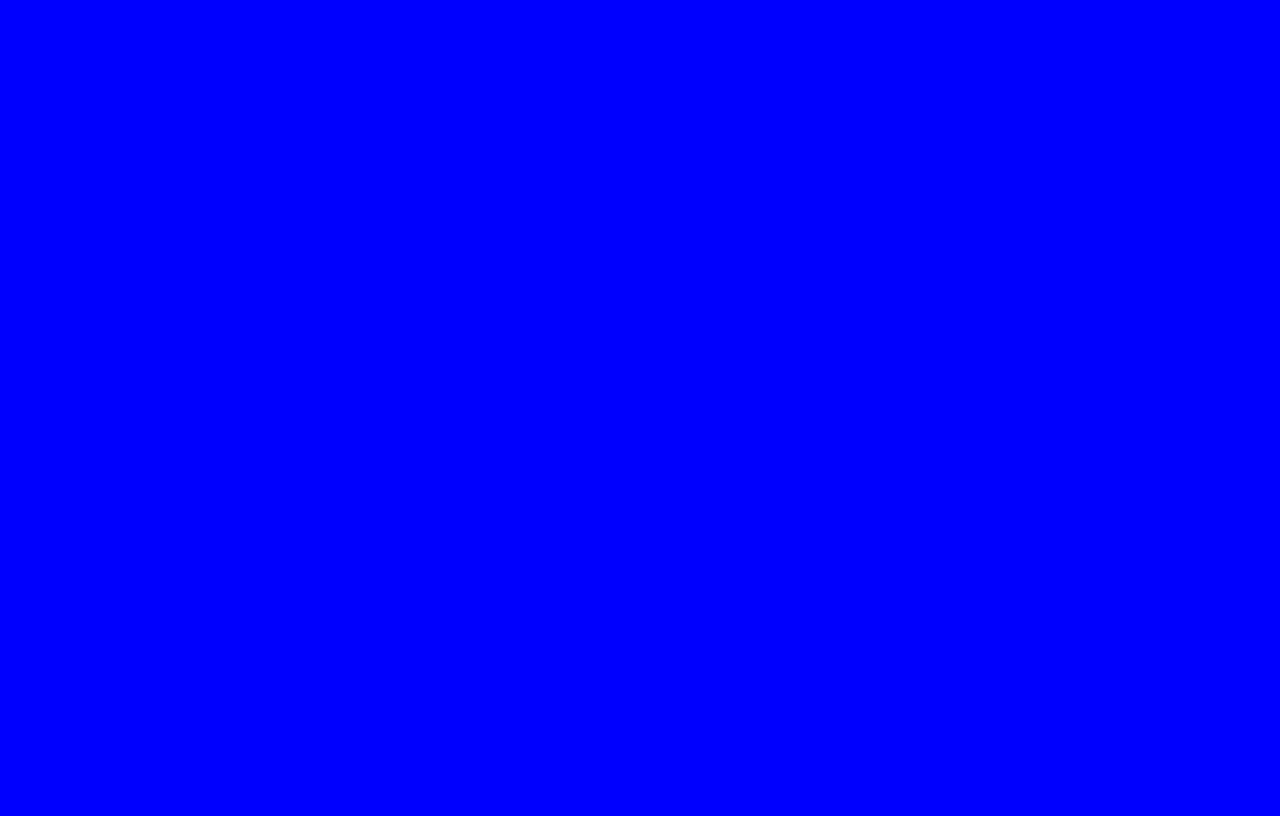
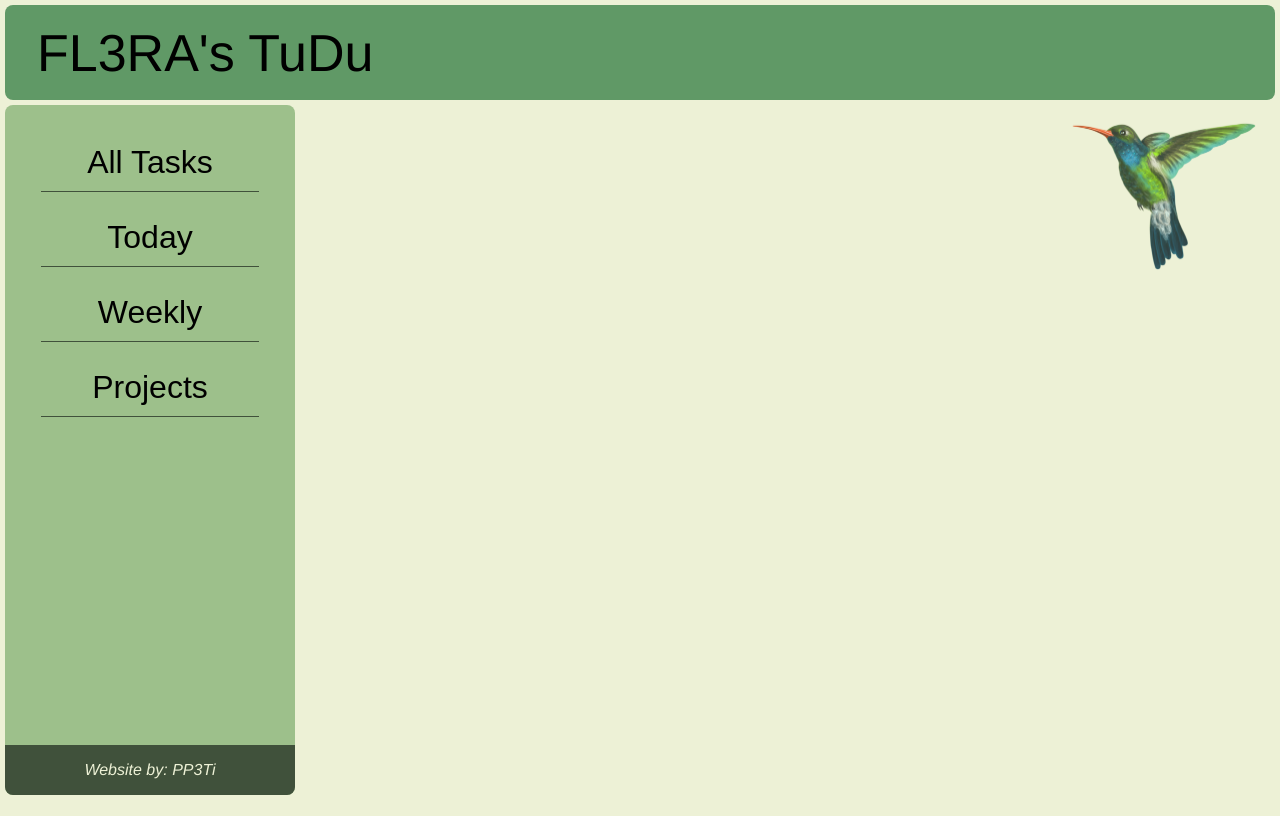
Before and after one commit to PP3Ti/odin_todo, a website built with webpack: page dist/index.html in a window 1280 px wide. Built offline with Linux system fonts and the light colour scheme.

Commit message:
add basic design

```diff
--- a/src/styles.sass
+++ b/src/styles.sass
@@ -1,3 +1,65 @@
+$bgcolor: #EDF1D6
+$herocolor: #9DC08B
+$headercolor: #609966
+$darkcolor: #40513B
+
 body
-  height: 100vh
-  background: blue
+  font-family: Helvetica, sans-serif
+  margin: 0
+  background: $bgcolor
+  display: grid
+  grid-template: 100px 1fr / 300px 1fr
+  height: 100dvh
+
+  header
+    grid-column: span 2
+    display: grid
+    align-items: center
+    padding-left: 2rem
+    background: $headercolor
+    font-size: 52px
+    margin: 5px 5px 0 5px
+    border-radius: 8px
+
+  .hero
+    margin: 5px
+    padding-top: 20px
+    grid-area: 2 / 1 / span 1 / span 1
+    display: grid
+    grid-template-rows: repeat(4, 75px) 1fr 50px
+    background: $herocolor
+    border-radius: 8px
+
+    button
+      place-self: center
+      font-size: 2rem
+      width: 75%
+      height: 75%
+      padding: 0
+      border: none
+      background: $herocolor
+      box-shadow: 0 1px 0 0 $darkcolor
+
+    button:hover
+      background: $headercolor
+
+    .credit
+      grid-row: 6
+      display: flex
+      justify-content: center
+      align-items: center
+      color: $bgcolor
+      font-style: italic
+      background: $darkcolor
+      border-bottom-left-radius: 8px
+      border-bottom-right-radius: 8px
+
+  .content
+    position: relative
+
+    .bird img
+      height: auto
+      width: 30dvh
+      position: absolute
+      right: 0px
+      opacity: 0.8
```
Also changed, not shown: dist/index.html, dist/main.js, src/hummingbird.png (added).
